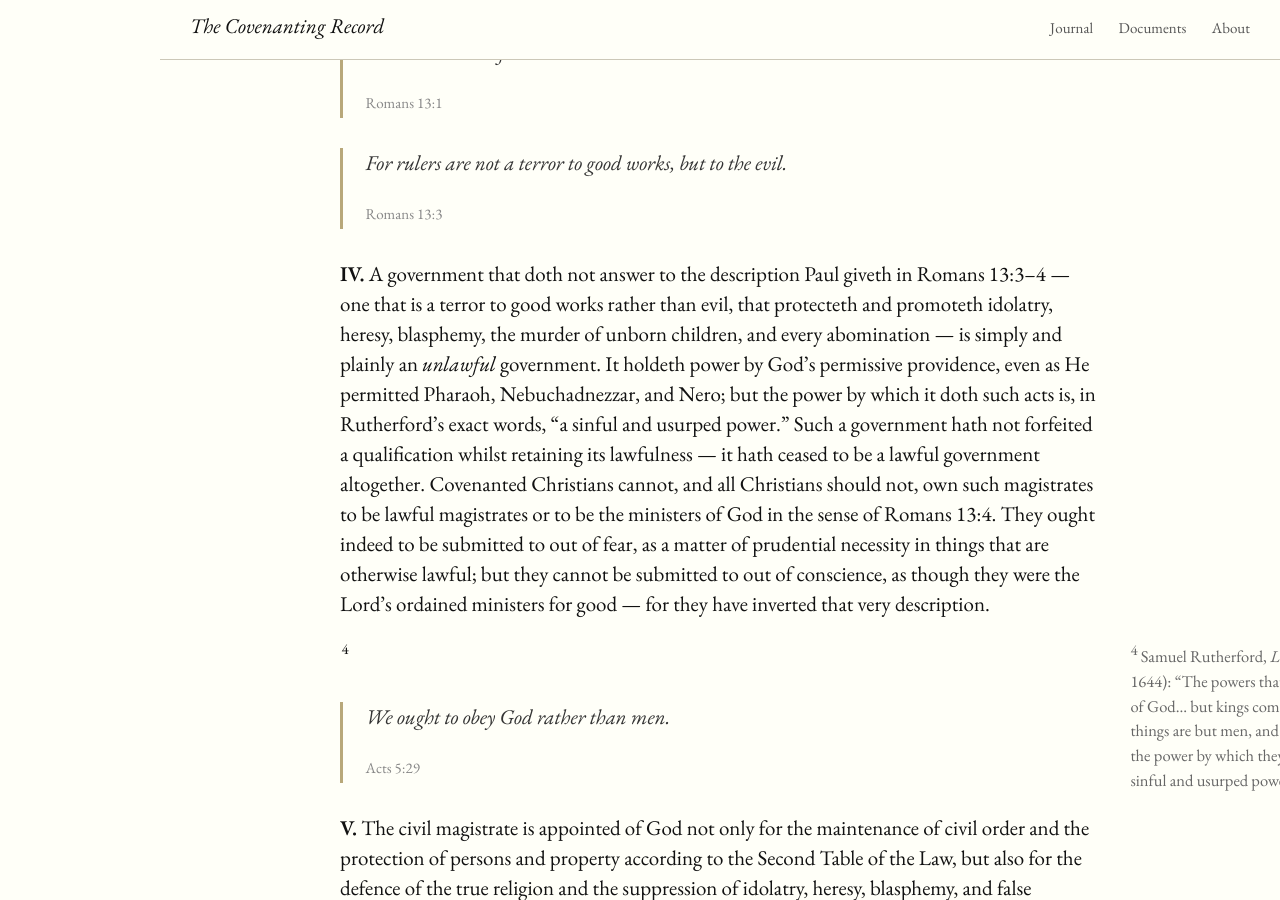
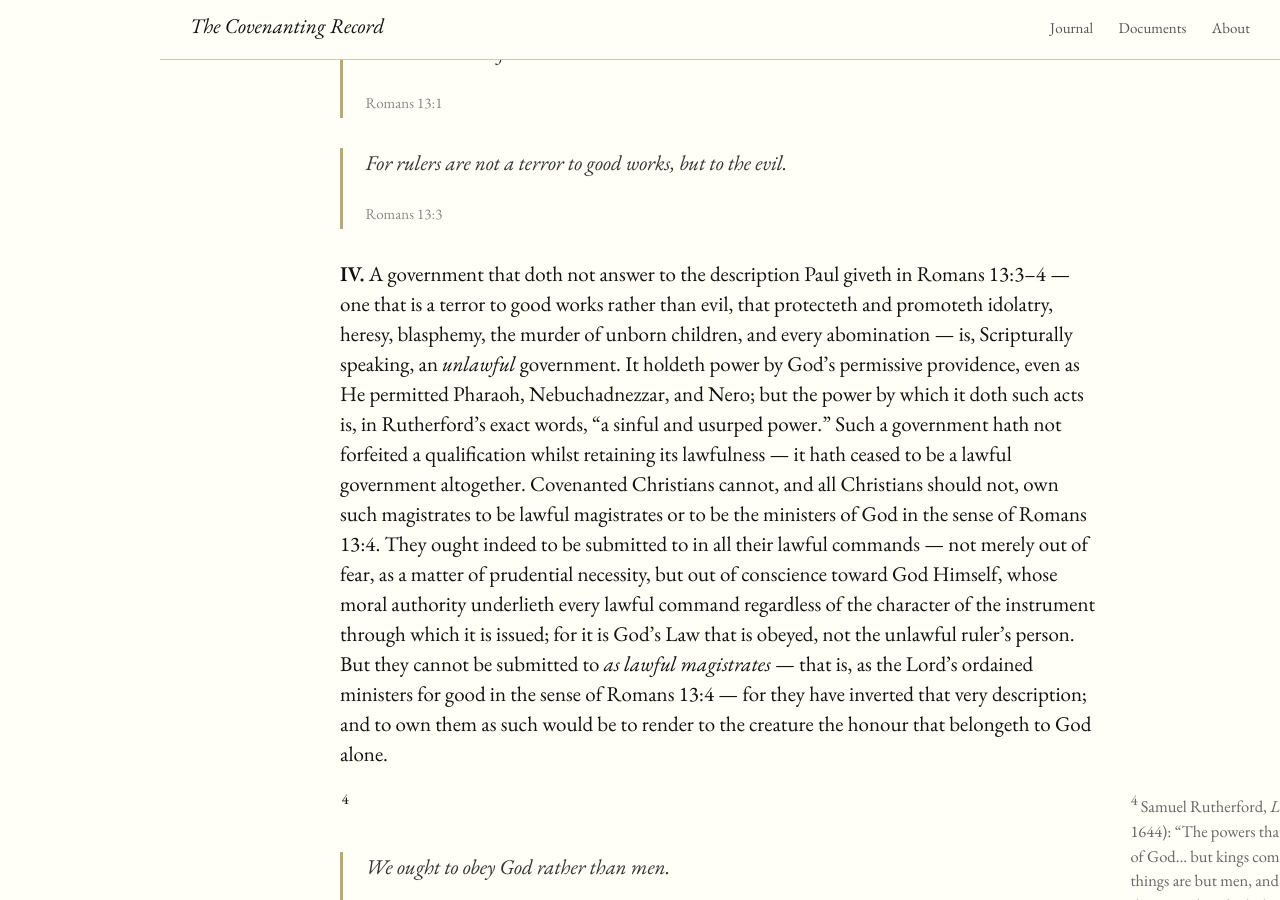
Before and after one commit to ForestWalkUK/covenanting-record, a Jekyll site: the page built from _posts/2026-04-12-confession-concerning-tainted-instruments.md, in a window 1280 px wide and 900 px high, scrolled down 4425 px. Built offline with Jekyll 4.4.1, drawn with Linux system fonts in a browser that asks for light colours; comment, search, counter and statistics services are not loaded.

Commit message:
Refinements

```diff
--- a/_posts/2026-04-12-confession-concerning-tainted-instruments.md
+++ b/_posts/2026-04-12-confession-concerning-tainted-instruments.md
@@ -120,7 +120,8 @@ Fifth and revised edition</p>
     <cite>Romans 13:3</cite>
 </div>
 
-**IV.** A government that doth not answer to the description Paul giveth in Romans 13:3&ndash;4 &mdash; one that is a terror to good works rather than evil, that protecteth and promoteth idolatry, heresy, blasphemy, the murder of unborn children, and every abomination &mdash; is simply and plainly an *unlawful* government. It holdeth power by God's permissive providence, even as He permitted Pharaoh, Nebuchadnezzar, and Nero; but the power by which it doth such acts is, in Rutherford's exact words, "a sinful and usurped power." Such a government hath not forfeited a qualification whilst retaining its lawfulness &mdash; it hath ceased to be a lawful government altogether. Covenanted Christians cannot, and all Christians should not, own such magistrates to be lawful magistrates or to be the ministers of God in the sense of Romans 13:4. They ought indeed to be submitted to out of fear, as a matter of prudential necessity in things that are otherwise lawful; but they cannot be submitted to out of conscience, as though they were the Lord's ordained ministers for good &mdash; for they have inverted that very description.
+**IV.** A government that doth not answer to the description Paul giveth in Romans 13:3&ndash;4 &mdash; one that is a terror to good works rather than evil, that protecteth and promoteth idolatry, heresy, blasphemy, the murder of unborn children, and every abomination &mdash; is, Scripturally speaking, an *unlawful* government. It holdeth power by God's permissive providence, even as He permitted Pharaoh, Nebuchadnezzar, and Nero; but the power by which it doth such acts is, in Rutherford's exact words, "a sinful and usurped power." Such a government hath not forfeited a qualification whilst retaining its lawfulness &mdash; it hath ceased to be a lawful government altogether. Covenanted Christians cannot, and all Christians should not, own such magistrates to be lawful magistrates or to be the ministers of God in the sense of Romans 13:4. They ought indeed to be submitted to in all their lawful commands &mdash; not merely out of fear, as a matter of prudential necessity, but out of conscience toward God Himself, whose moral authority underlieth every lawful command regardless of the character of the instrument through which it is issued; for it is God's Law that is obeyed, not the unlawful ruler's person. But they cannot be submitted to *as lawful magistrates* &mdash; that is, as the
+Lord's ordained ministers for good in the sense of Romans 13:4 &mdash; for they have inverted that very description; and to own them as such would be to render to the creature the honour that belongeth to God alone.
 
 <label for="sn-rutherford-usurped" class="margin-toggle sidenote-number"></label>
 <input type="checkbox" id="sn-rutherford-usurped" class="margin-toggle"/>
```
Also changed, not shown: _posts/2026-04-12-catechism-concerning-tainted-instruments.md (+1 -1 lines).
